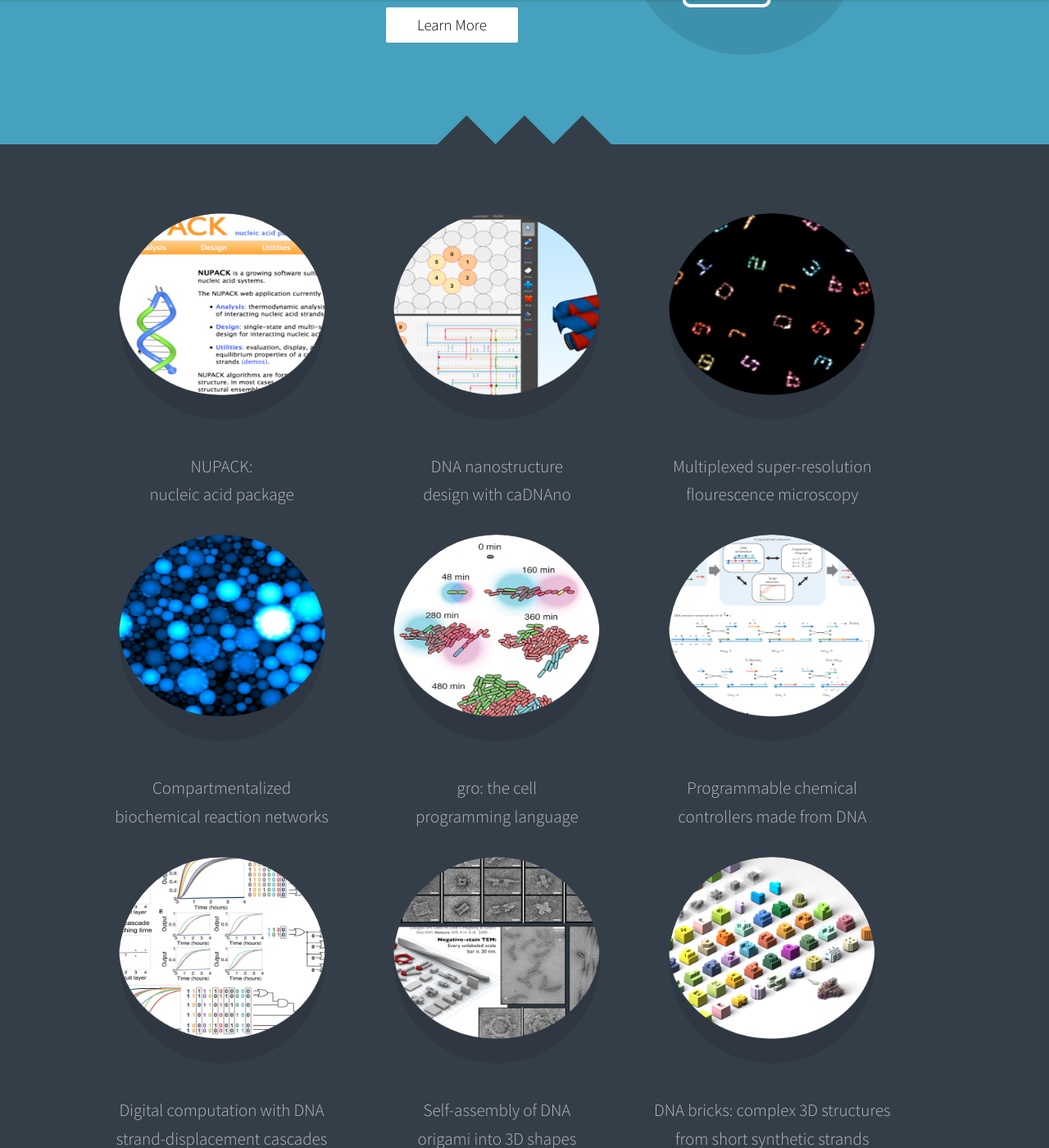
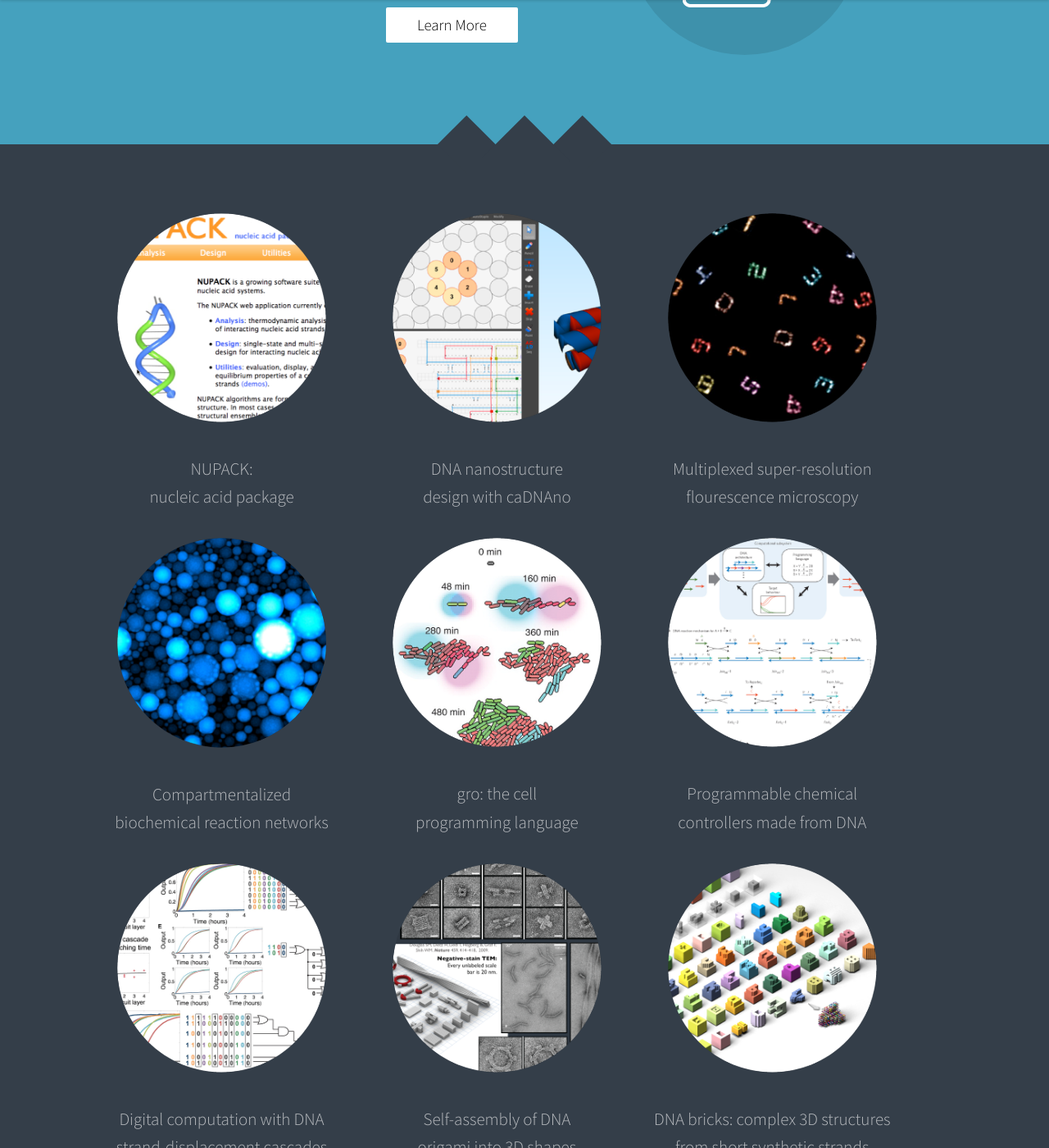
Before and after one commit to douglaslab/mpp, a Jekyll site: the page built from website/index.html, in a window 1280 px wide and 1400 px high, scrolled down 345 px. Shown: the whole window at 82% size. Built offline with Jekyll 4.4.1, drawn with Linux system fonts in a browser that asks for light colours; nearby versions of some CDN libraries; the list of posts is cut into pages by our own code; some of the changed text lies outside the part shown.

Commit message:
icons, formerly set to be font-icons, are now img.icons. responsive behavior courtesy of percentages in mob and tablet media queries.

```diff
--- a/website/assets/_sass/layout.scss
+++ b/website/assets/_sass/layout.scss
@@ -87,13 +87,16 @@ body > footer {
     padding-top:6em;
   }
 }
-.icon { // circles with icons, 3 in a row
+img.icon { // circles with icons, 3 in a row
   display: block;
-  width: 1.7em;
-  height: 1.7em;
-  margin-bottom:3em;
+//  font-size: 8em;
+  line-height: 2em;
+
+  width: 278px;
+  height: 278px;
+//  margin-bottom:3em;
   margin: 0 auto 40px auto;
-  padding-bottom:30px;
+//  padding-bottom:30px;
 }
 // text beneath the icon circles. they needed padding
 .third.centered p {padding:0 15px}
@@ -141,9 +144,11 @@ body > footer {
     margin-bottom:40px;
     }
 
-  .icon { // circles with icons, 3 in a row
-    width: 1.5em;
-    height: 1.5em;
+  img.icon { // circles with icons, 3 in a row
+    // width: 1.5em;
+    // height: 1.5em;
+    width:50%;
+    height:50%;
   }
 
   // share icons in footer
@@ -182,9 +187,11 @@ body > footer {
 
   #greeting {text-align:right}
 
-  .icon { // circles with icons, 3 in a row
-    width: 1.3em;
-    height: 1.3em;
+  img.icon { // circles with icons, 3 in a row
+    width:80%;
+    height:80%;
+    // width: 1.3em;
+    // height: 1.3em;
   }
 
 
@@ -222,11 +229,11 @@ body > footer {
   /* front page */
 
 
-  /* front page */
-  .icon { // circles with icons, 3 in a row
-    width: 1.5em;
-    height: 1.5em;
-  }
+  // /* front page */
+  // .icon { // circles with icons, 3 in a row
+  //   width: 1.5em;
+  //   height: 1.5em;
+  // }
 
   // share icons in footer
   ul#share-buttons{width:860px;}
--- a/website/assets/_sass/style.scss
+++ b/website/assets/_sass/style.scss
@@ -10,7 +10,7 @@ $lightsteelblue:#97c6cc;//events
 $steelblue:#3399cc;//joinus
 $salmon:#fb887c;//labs
 $tomato:#fa524e;//media
-$palevioletred:#cc6699;//news
+$palevioletred:#cc6699;//publications
 $olivedrab:#749222;//outreach
 $goldenrod:#cab80f;//people
 $firebrick:#bf2a2a;//software
@@ -24,7 +24,7 @@ $page-events:$lightsteelblue;
 $page-joinus:$steelblue;
 $page-labs:$salmon;
 $page-media:$tomato;
-$page-news:$palevioletred;
+$page-publications:$palevioletred;
 $page-outreach:$olivedrab;
 $page-people:$goldenrod;
 $page-software:$firebrick;
@@ -157,12 +157,12 @@ body.page.media{
     color:$page-media;
   }
 }
-body.page.news{
+body.page.publications{
   #header-background{
-    background:$page-news;
+    background:$page-publications;
   }
   main a:link,main a:visited{
-    color:$page-news;
+    color:$page-publications;
   }
 }
 body.page.outreach{
@@ -285,13 +285,11 @@ padding-top:30px;
 }
 
 //  .icon is as yet not used
-.icon {
+img.icon {
   border-radius: 50%;
   background: rgba(0,0,0,0.1);
   color: #fff;
   text-align: center;
-  font-size: 8em;
-  line-height: 2em;
 
 }
 
--- a/website/index.html
+++ b/website/index.html
@@ -123,7 +123,7 @@ title: Home
 
 			<div class="half">
 
-				<h4 >Latest News<small><a class="float-right" href="/news/">See All</a></small></h4>
+				<h4 >Latest Publications<small><a class="float-right" href="/publications/">See All</a></small></h4>
 
 				<div class=" ">
 					<ul id="blogroll">
--- a/website/news/index.html
+++ b/website/publications/index.html
@@ -1,8 +1,8 @@
 ---
 layout: page
-title: News
-subheading: "The latest updates at the Molecular Programming Project."
-body_class: news
+title: Publications
+subheading: "The latest publications at the Molecular Programming Project."
+body_class: publications
 ---
 
 
```
Also changed, not shown: 10 other files.
